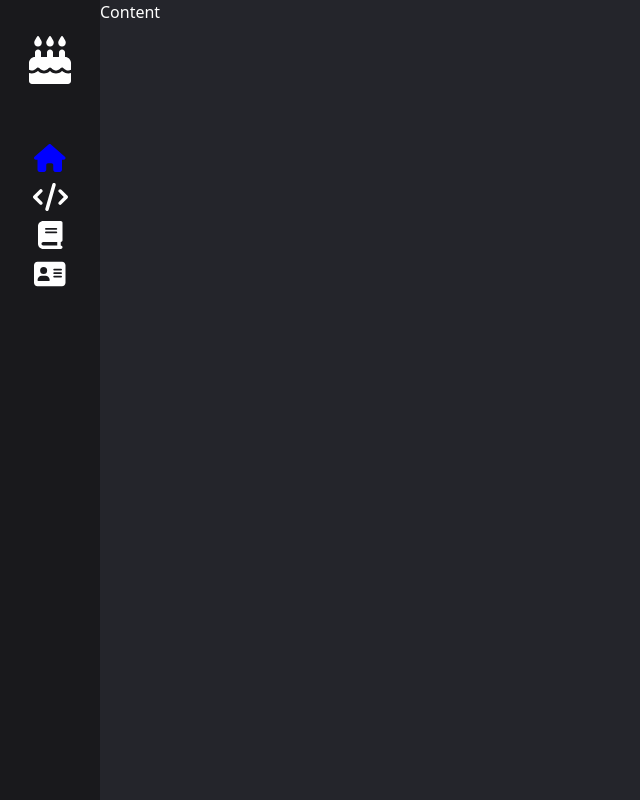
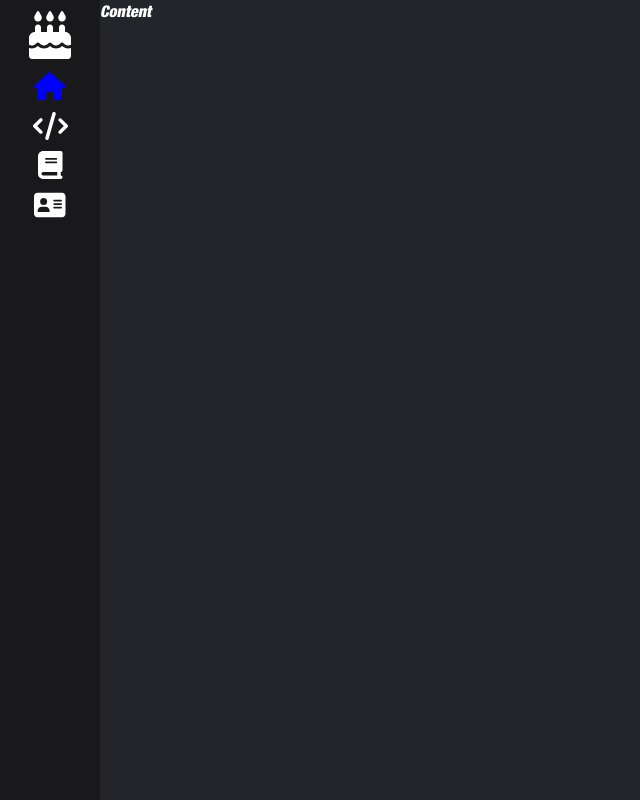
Before and after one commit to Frooge/my-portfolio, a React (Create React App) app: page / in a window 1280 px wide. Shown: the whole page, without its empty margins (0-640 px from the left). Built offline with nearby package versions, Linux system fonts and the light colour scheme.

Commit message:
added helvetica font and variable scss

```diff
--- a/src/App.scss
+++ b/src/App.scss
@@ -1,30 +1,20 @@
-$primary-color: #ffd700;
-$bg-color: #24252b;
-$font-color: white;
-$sidebar-width: 100px;
+@import "./utilities/variables";
 
 @import "~bootstrap/scss/bootstrap";
 @import "animate.css";
 
 @font-face {
-    font-family: Helvetica Neue;
-    src: url('./assets/fonts/Helvetica_Neue.ttf') format('ttf');
+    font-family: 'Helvetica Neue';
+    src: url('./assets/fonts/Helvetica Neue LTW0697BlkCnObl.otf');
+    src: url('./assets/fonts/Helvetica Neue LTW0697BlkCnObl.ttf');
 }
 
 body {
     background-color: $bg-color;
     color: $font-color;
+    font-family: 'Helvetica Neue';
 }
 
 .App {
     padding-left: $sidebar-width;
 }
-
-.sidebar {
-    width: $sidebar-width;
-    margin-left: -$sidebar-width;
-}
-
-.home {
-    width: 100%;
-}
--- a/src/components/home.scss
+++ b/src/components/home.scss
@@ -1,3 +1,5 @@
+@import "../utilities/variables";
+
 .home {
-    //height: 5000px;
+    width: 100%;
 }
--- a/src/components/sidebar.scss
+++ b/src/components/sidebar.scss
@@ -1,6 +1,8 @@
-$spacer: 8;
+@import "../utilities/variables";
 
 .sidebar {
+    width: $sidebar-width;
+    margin-left: -$sidebar-width;
     height: clamp(500px, 100%, 100%);
     position: fixed;
     background-color: #19191c;
@@ -11,12 +13,9 @@ $spacer: 8;
         text-align: center;
     }
 
-    li {
+    .nav-item {
         margin-bottom: ($spacer * 1px);
-    }
-}
 
-.nav-item {
         svg {
             font-size: 28px;
             color: white;
@@ -28,3 +27,4 @@ $spacer: 8;
             }
         }
     }
+}
--- /dev/null
+++ b/src/utilities/_variables.scss
@@ -0,0 +1,7 @@
+$primary-color: #ffd700;
+$bg-color: #24252b;
+$font-color: white;
+
+$sidebar-width: 100px;
+
+$spacer: 8;
```
Also changed, not shown: src/assets/fonts/Helvetica Neue LTW0697BlkCnObl.otf (added), src/assets/fonts/Helvetica Neue LTW0697BlkCnObl.ttf (renamed from src/assets/fonts/Helvetica_Neue.ttf). Lines whose indentation alone changed are shown as unchanged.
